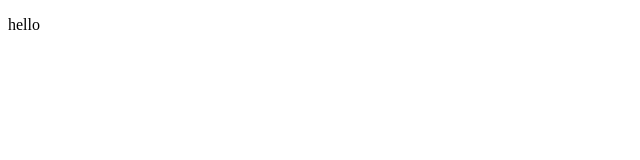
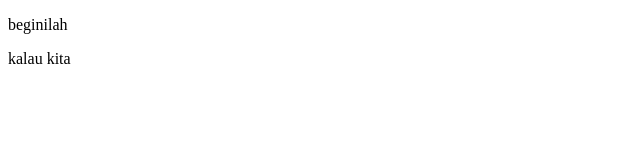
Before and after one commit to JayVillain/PixelGame, a plain HTML site: page kunda.html in a window 1280 px wide. Shown: the full height of the page, 0-640 px from the left. Drawn offline with Linux system fonts and the light colour scheme.

Commit message:
Aug 15, 2025, 11:13 PM

```diff
--- a/kunda.html
+++ b/kunda.html
@@ -6,6 +6,7 @@
     <title>Document</title>
 </head>
 <body>
-    <p>hello</p>
+    <p>beginilah</p>
+    <p>kalau kita</p>
 </body>
 </html>
```
